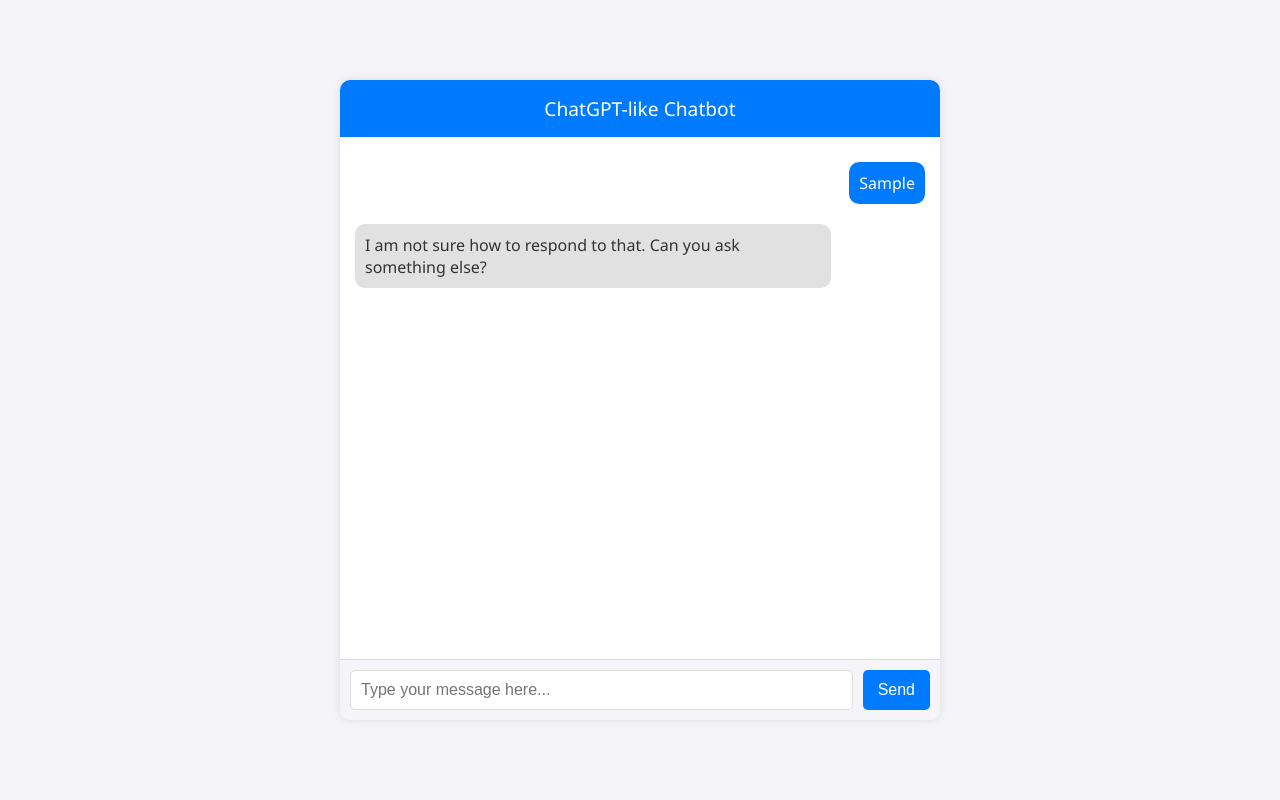
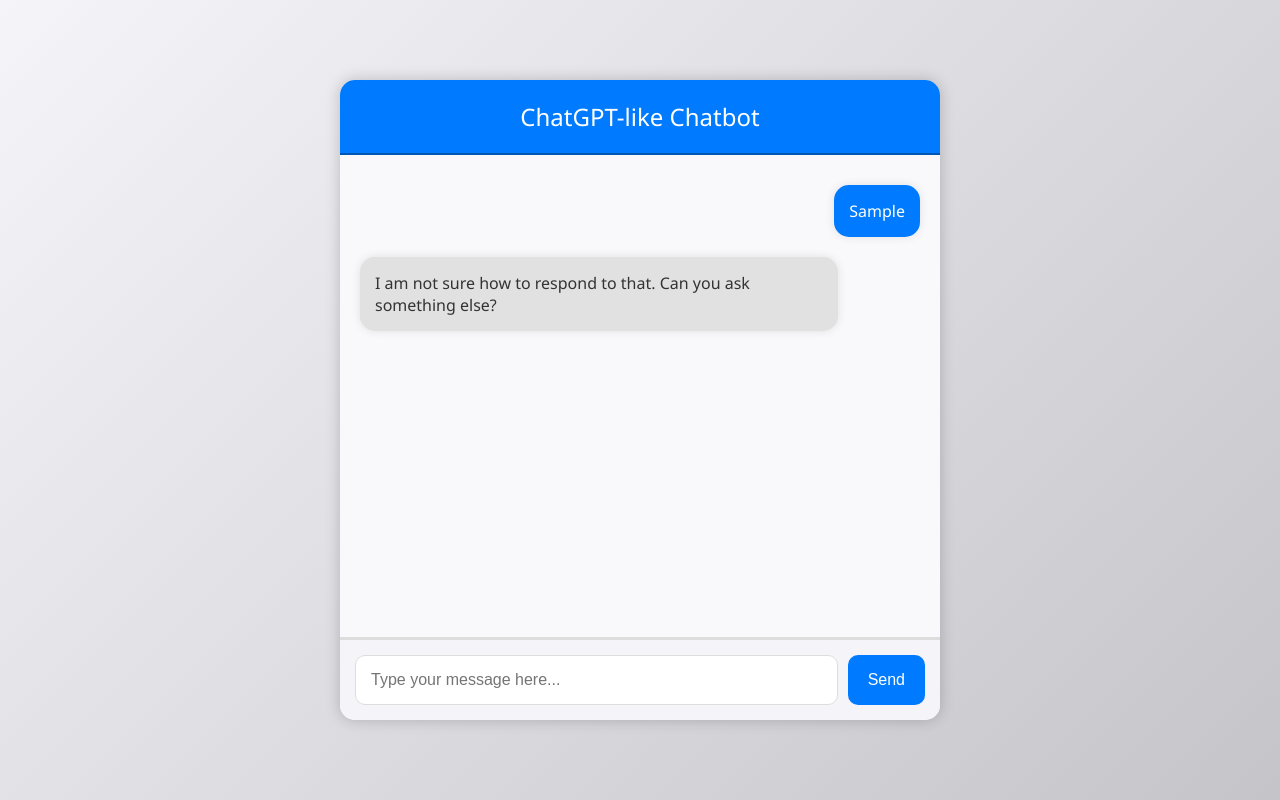
Before and after one commit to QuaznnCode/chatquanpt, a plain HTML site: page index.html in a window 1280 px wide. Both pictures are taken after typing "Sample" into the empty fields and a click on the button "Send". Drawn offline with Linux system fonts and the light colour scheme.

Commit message:
Change html file

```diff
--- a/index.html
+++ b/index.html
@@ -11,15 +11,15 @@
             justify-content: center;
             align-items: center;
             height: 100vh;
-            background-color: #f4f4f9;
+            background: linear-gradient(135deg, #f4f4f9, #c4c4c9);
             margin: 0;
         }
         .chat-container {
             width: 90%;
             max-width: 600px;
             background: #fff;
-            border-radius: 10px;
-            box-shadow: 0 0 10px rgba(0, 0, 0, 0.1);
+            border-radius: 15px;
+            box-shadow: 0 0 15px rgba(0, 0, 0, 0.2);
             overflow: hidden;
             display: flex;
             flex-direction: column;
@@ -28,49 +28,54 @@
         .chat-header {
             background: #007bff;
             color: #fff;
-            padding: 15px;
+            padding: 20px;
             text-align: center;
-            font-size: 1.2em;
+            font-size: 1.5em;
+            border-bottom: 2px solid #0056b3;
         }
         #chatbox {
             flex: 1;
-            padding: 15px;
+            padding: 20px;
             overflow-y: auto;
             border-bottom: 1px solid #ddd;
             display: flex;
             flex-direction: column;
+            background: #f9f9fc;
         }
         #userInputContainer {
             display: flex;
-            padding: 10px;
+            padding: 15px;
             background: #f4f4f9;
+            border-top: 2px solid #ddd;
         }
         #userInput {
             flex: 1;
-            padding: 10px;
+            padding: 15px;
             border: 1px solid #ddd;
-            border-radius: 5px;
+            border-radius: 10px;
             font-size: 1em;
         }
         button {
             background: #007bff;
             color: #fff;
             border: none;
-            padding: 10px 15px;
+            padding: 15px 20px;
             margin-left: 10px;
-            border-radius: 5px;
+            border-radius: 10px;
             cursor: pointer;
             font-size: 1em;
+            transition: background 0.3s;
         }
         button:hover {
             background: #0056b3;
         }
         .message {
             margin: 10px 0;
-            padding: 10px;
-            border-radius: 10px;
+            padding: 15px;
+            border-radius: 15px;
             max-width: 80%;
             word-wrap: break-word;
+            box-shadow: 0 0 10px rgba(0, 0, 0, 0.1);
         }
         .user {
             align-self: flex-end;
@@ -134,6 +139,10 @@
                 return 'I am a basic chatbot created by a developer.';
             } else if (input.includes('bye')) {
                 return 'Goodbye! Have a great day!';
+            } else if (input.includes('weather')) {
+                return 'I am not sure about the weather right now, but you can check a weather website for the latest updates.';
+            } else if (input.includes('time')) {
+                return `The current time is ${new Date().toLocaleTimeString()}.`;
             } else {
                 return 'I am not sure how to respond to that. Can you ask something else?';
             }
```
